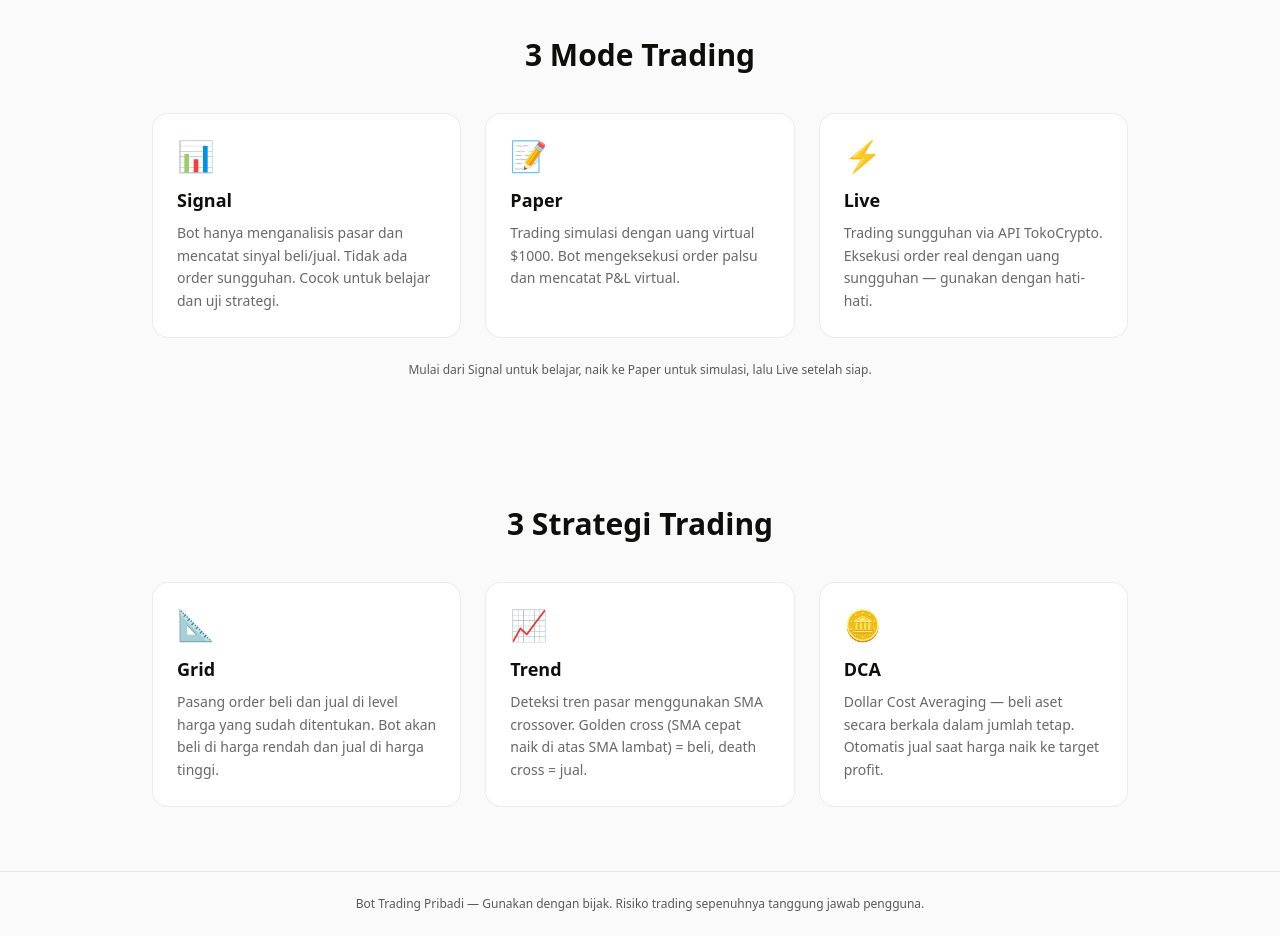
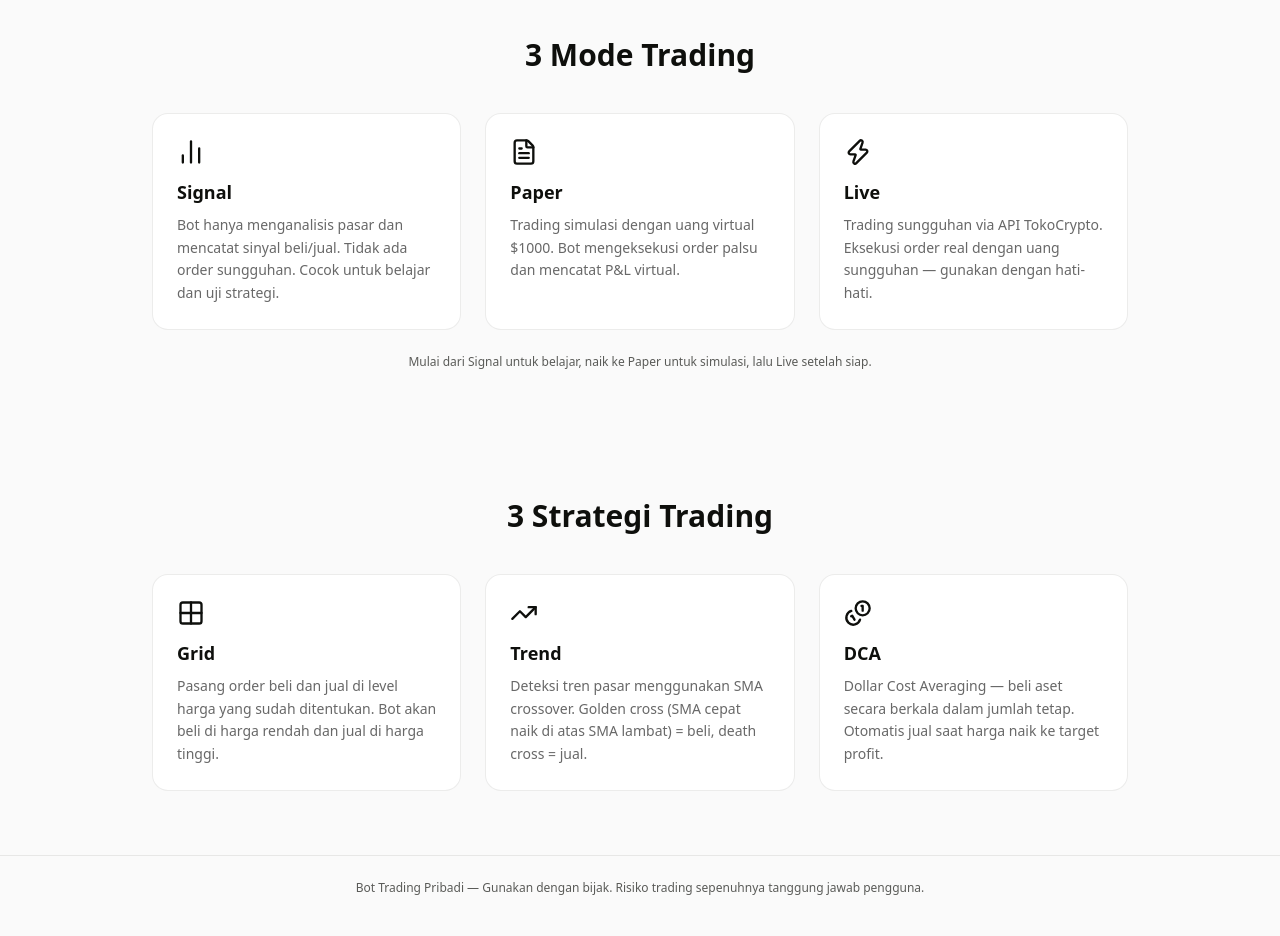
Before and after one commit to jhontea/nt, a Next.js app in the folder frontend/: page / in a window 1280 px wide. Shown: the part 960-1896 px from the top of the page. Built offline with nearby package versions, Linux system fonts and the light colour scheme.

Commit message:
feat(ui): replace emoji with Lucide icons in landing and login pages

```diff
--- a/frontend/src/app/login/page.tsx
+++ b/frontend/src/app/login/page.tsx
@@ -1,12 +1,14 @@
 'use client'
+import React from 'react'
 import { useState } from 'react'
 import { useAuth } from '@/lib/auth'
 import { api } from '@/lib/api'
+import { Bot, BarChart2, FileText, Zap, BookOpen } from 'lucide-react'
 
-const modes = [
-  { name: 'Signal', desc: 'Bot memberi sinyal beli/jual — Anda yang eksekusi manual', icon: '📊', border: 'border-l-4 border-l-[rgba(56,200,255,0.8)]' },
-  { name: 'Paper', desc: 'Trading simulasi dengan uang virtual $1000 — tanpa risiko', icon: '📝', border: 'border-l-4 border-l-[rgba(159,232,112,0.8)]' },
-  { name: 'Live', desc: 'Trading sungguhan via API TokoCrypto — gunakan dengan hati-hati', icon: '⚡', border: 'border-l-4 border-l-[rgba(255,209,26,0.8)]' },
+const modes: { name: string; desc: string; icon: React.ReactNode; border: string }[] = [
+  { name: 'Signal', desc: 'Bot memberi sinyal beli/jual — Anda yang eksekusi manual', icon: <BarChart2 size={14} className="inline mr-1" />, border: 'border-l-4 border-l-[rgba(56,200,255,0.8)]' },
+  { name: 'Paper', desc: 'Trading simulasi dengan uang virtual $1000 — tanpa risiko', icon: <FileText size={14} className="inline mr-1" />, border: 'border-l-4 border-l-[rgba(159,232,112,0.8)]' },
+  { name: 'Live', desc: 'Trading sungguhan via API TokoCrypto — gunakan dengan hati-hati', icon: <Zap size={14} className="inline mr-1" />, border: 'border-l-4 border-l-[rgba(255,209,26,0.8)]' },
 ]
 
 export default function LoginPage() {
@@ -40,7 +42,7 @@ export default function LoginPage() {
         {/* Info Panel */}
          <div className="bg-white dark:bg-[#1e201c] rounded-[16px] p-6 flex-1 space-y-4 border border-[rgba(14,15,12,0.08)] dark:border-[rgba(232,235,230,0.08)]">
            <div className="flex items-center gap-3 mb-2">
-             <div className="w-10 h-10 rounded-[12px] bg-[rgba(159,232,112,0.15)] flex items-center justify-center text-xl">🤖</div>
+             <div className="w-10 h-10 rounded-[12px] bg-[rgba(159,232,112,0.15)] flex items-center justify-center"><Bot size={20} className="text-[#163300] dark:text-[#9fe870]" /></div>
              <h1 className="text-2xl font-black text-[#0e0f0c] dark:text-[#e8ebe6] tracking-tight">Trading Bot</h1>
            </div>
           <p className="text-sm text-[#686868] dark:text-[#898989]">
@@ -56,7 +58,7 @@ export default function LoginPage() {
             ))}
           </div>
           <p className="text-xs text-[#5a5b58] dark:text-[#8a8d88]">* 3 strategi: Grid, Trend Following, DCA</p>
-          <a href="/glossary" className="block text-xs text-[#2d7a1a] dark:text-[#b3f08a] hover:text-[#054d28] dark:hover:text-[#cdffad] mt-2">📖 Lihat Glosarium istilah trading &rarr;</a>
+          <a href="/glossary" className="block text-xs text-[#2d7a1a] dark:text-[#b3f08a] hover:text-[#054d28] dark:hover:text-[#cdffad] mt-2"><BookOpen size={14} className="inline mr-1" /> Lihat Glosarium istilah trading &rarr;</a>
         </div>
 
         {/* Login Form */}
--- a/frontend/src/app/page.tsx
+++ b/frontend/src/app/page.tsx
@@ -1,8 +1,10 @@
 'use client'
+import React from 'react'
 import Link from 'next/link'
 import { useEffect, useState } from 'react'
 import { useAuth } from '@/lib/auth'
 import { useRouter } from 'next/navigation'
+import { Bot, BarChart2, FileText, Zap, Grid2x2, TrendingUp, Coins } from 'lucide-react'
 
 const steps = [
   { num: 1, title: 'Buat Akun', desc: 'Register dengan username dan password. Data disimpan di database lokal.' },
@@ -11,16 +13,16 @@ const steps = [
   { num: 4, title: 'Pantau Hasil', desc: 'Lihat P&L, order, dan sinyal real-time via WebSocket di halaman detail sesi.' },
 ]
 
-const modes = [
-  { name: 'Signal', icon: '📊', desc: 'Bot hanya menganalisis pasar dan mencatat sinyal beli/jual. Tidak ada order sungguhan. Cocok untuk belajar dan uji strategi.' },
-  { name: 'Paper', icon: '📝', desc: 'Trading simulasi dengan uang virtual $1000. Bot mengeksekusi order palsu dan mencatat P&L virtual.' },
-  { name: 'Live', icon: '⚡', desc: 'Trading sungguhan via API TokoCrypto. Eksekusi order real dengan uang sungguhan — gunakan dengan hati-hati.' },
+const modes: { name: string; icon: React.ReactNode; desc: string }[] = [
+  { name: 'Signal', icon: <BarChart2 size={28} />, desc: 'Bot hanya menganalisis pasar dan mencatat sinyal beli/jual. Tidak ada order sungguhan. Cocok untuk belajar dan uji strategi.' },
+  { name: 'Paper', icon: <FileText size={28} />, desc: 'Trading simulasi dengan uang virtual $1000. Bot mengeksekusi order palsu dan mencatat P&L virtual.' },
+  { name: 'Live', icon: <Zap size={28} />, desc: 'Trading sungguhan via API TokoCrypto. Eksekusi order real dengan uang sungguhan — gunakan dengan hati-hati.' },
 ]
 
-const strategies = [
-  { name: 'Grid', icon: '📐', desc: 'Pasang order beli dan jual di level harga yang sudah ditentukan. Bot akan beli di harga rendah dan jual di harga tinggi.' },
-  { name: 'Trend', icon: '📈', desc: 'Deteksi tren pasar menggunakan SMA crossover. Golden cross (SMA cepat naik di atas SMA lambat) = beli, death cross = jual.' },
-  { name: 'DCA', icon: '🪙', desc: 'Dollar Cost Averaging — beli aset secara berkala dalam jumlah tetap. Otomatis jual saat harga naik ke target profit.' },
+const strategies: { name: string; icon: React.ReactNode; desc: string }[] = [
+  { name: 'Grid', icon: <Grid2x2 size={28} />, desc: 'Pasang order beli dan jual di level harga yang sudah ditentukan. Bot akan beli di harga rendah dan jual di harga tinggi.' },
+  { name: 'Trend', icon: <TrendingUp size={28} />, desc: 'Deteksi tren pasar menggunakan SMA crossover. Golden cross (SMA cepat naik di atas SMA lambat) = beli, death cross = jual.' },
+  { name: 'DCA', icon: <Coins size={28} />, desc: 'Dollar Cost Averaging — beli aset secara berkala dalam jumlah tetap. Otomatis jual saat harga naik ke target profit.' },
 ]
 
 export default function Home() {
@@ -42,7 +44,7 @@ export default function Home() {
       <header className="border-b border-[rgba(14,15,12,0.08)] dark:border-[rgba(232,235,230,0.08)] sticky top-0 bg-[#fafafa]/95 dark:bg-[#141411]/95 backdrop-blur-sm z-10">
         <div className="max-w-5xl mx-auto px-4 sm:px-6 py-4 flex items-center justify-between">
           <h1 className="text-lg font-bold flex items-center gap-2 text-[#0e0f0c] dark:text-[#e8ebe6]">
-            <span className="text-2xl">🤖</span>
+            <Bot size={22} className="text-[#9fe870]" />
             <span className="hidden sm:inline">Trading Bot</span>
           </h1>
           <nav className="flex gap-3 sm:gap-4 text-sm">
@@ -95,7 +97,7 @@ export default function Home() {
         <div className="grid sm:grid-cols-3 gap-4 sm:gap-6">
           {modes.map(m => (
             <div key={m.name} className="bg-white dark:bg-[#1e201c] rounded-[16px] p-5 sm:p-6 border border-[rgba(14,15,12,0.08)] dark:border-[rgba(232,235,230,0.08)] hover:border-[rgba(14,15,12,0.12)] dark:hover:border-[rgba(232,235,230,0.12)] transition">
-              <div className="text-3xl mb-3">{m.icon}</div>
+              <div className="mb-3 text-[#0e0f0c] dark:text-[#e8ebe6]">{m.icon}</div>
               <h4 className="font-semibold mb-2 text-lg text-[#0e0f0c] dark:text-[#e8ebe6]">{m.name}</h4>
               <p className="text-sm text-[#686868] dark:text-[#898989] leading-relaxed">{m.desc}</p>
             </div>
@@ -110,7 +112,7 @@ export default function Home() {
         <div className="grid sm:grid-cols-3 gap-4 sm:gap-6">
           {strategies.map(s => (
             <div key={s.name} className="bg-white dark:bg-[#1e201c] rounded-[16px] p-5 sm:p-6 border border-[rgba(14,15,12,0.08)] dark:border-[rgba(232,235,230,0.08)] hover:border-[rgba(14,15,12,0.12)] dark:hover:border-[rgba(232,235,230,0.12)] transition">
-              <div className="text-3xl mb-3">{s.icon}</div>
+              <div className="mb-3 text-[#0e0f0c] dark:text-[#e8ebe6]">{s.icon}</div>
               <h4 className="font-semibold mb-2 text-lg text-[#0e0f0c] dark:text-[#e8ebe6]">{s.name}</h4>
               <p className="text-sm text-[#686868] dark:text-[#898989] leading-relaxed">{s.desc}</p>
             </div>
```
